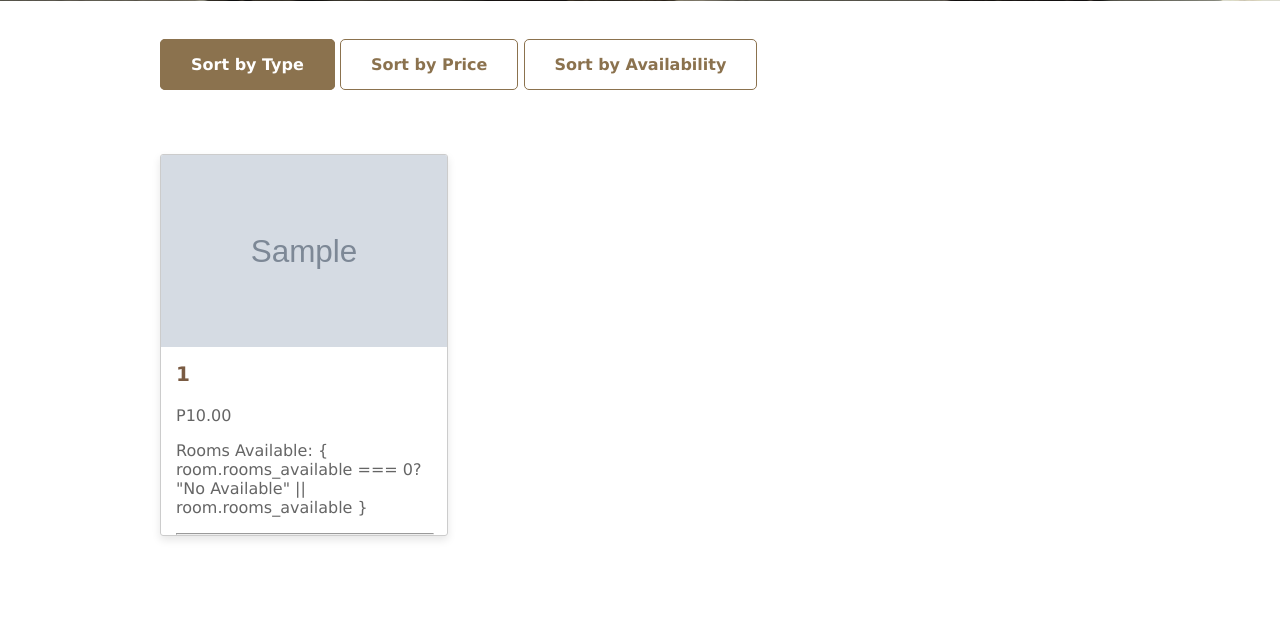
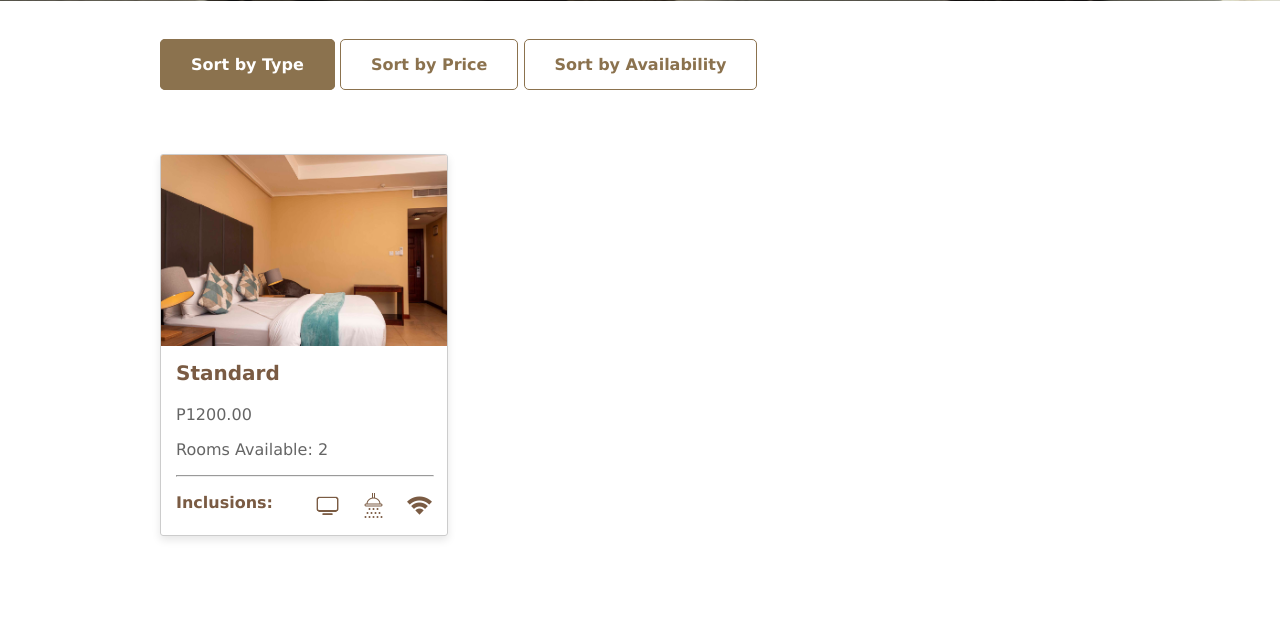
Before and after one commit to DymurBoi/HotelCheckIn, a Django app: page /sort/ in a window 1280 px wide. Shown: the part 719-1355 px from the top of the page. Run offline with Django 5.2, Linux system fonts and the light colour scheme; data comes from the database, SQL or seed files in the repository; tables that the repository leaves empty hold one stand-in row (values such as "Sample post"); grey boxes marked "Sample" are stand-in pictures.

Commit message:
nov 26 - model transfer

```diff
--- a/accounts/views.py
+++ b/accounts/views.py
@@ -9,7 +9,7 @@ def register(request):
         form = CustomUserCreationForm(request.POST)
         if form.is_valid():
             form.save()
-            return redirect('login')  # Redirect to login after successful signup
+            return redirect('account:login')  # Redirect to login after successful signup
     else:
         form = CustomUserCreationForm()
 
--- a/dashboard/admin.py
+++ b/dashboard/admin.py
@@ -1,5 +1,5 @@
 from django.contrib import admin
-from .models import Room,RoomCategoryDashboard
+from .models import Room,RoomCategory
 # Register your models here.
-admin.site.register(RoomCategoryDashboard)
+admin.site.register(RoomCategory)
 admin.site.register(Room)
--- a/dashboard/forms.py
+++ b/dashboard/forms.py
@@ -1,9 +1,9 @@
 from django import forms
-from .models import Room, RoomCategoryDashboard
+from .models import Room, RoomCategory
 
 class RoomForm(forms.ModelForm):
     room_category = forms.ModelChoiceField(
-        queryset=RoomCategoryDashboard.objects.all(),
+        queryset=RoomCategory.objects.all(),
         empty_label="Select Room Category",
         label="Room Category",
     )
@@ -15,7 +15,7 @@ class RoomForm(forms.ModelForm):
 
 class CategoryForm(forms.ModelForm):
     class Meta:
-        model = RoomCategoryDashboard
+        model = RoomCategory
         fields = ['category_id', 'room_photo', 'room_desc', 'room_price']
         labels = {
             'category_id': 'Category',
--- a/dashboard/models.py
+++ b/dashboard/models.py
@@ -1,18 +1,23 @@
 from django.db import models
 
-class RoomCategoryDashboard(models.Model):
-    category_id = models.CharField(max_length=100,default="Standard")
-    room_photo = models.ImageField( blank=True, null=True,default= "lizard.jpeg")
+class RoomCategory(models.Model):
+    category_id = models.CharField(max_length=30)
+    room_photo = models.ImageField(default='fallback.png', blank=True)
     room_desc = models.TextField(max_length=200, blank=True)
     room_price = models.DecimalField(max_digits=10, decimal_places=2)
 
+    @property
+    def rooms_available(self):
+        return Room.objects.filter(room_category=self, is_available=True).count()
+
     def __str__(self):
-        return f"{self.category_id} - ${self.room_price}"
+        return f"{self.id} {self.category_id} - {self.category_id} - P{self.room_price}"
 
 class Room(models.Model):
-    room_category = models.ForeignKey(RoomCategoryDashboard, on_delete=models.CASCADE)
-    room_id = models.CharField(max_length=50,default=" ")
+    room_category = models.ForeignKey(RoomCategory, on_delete=models.CASCADE)
+    room_id = models.CharField(max_length=10)
+    room_photo = models.ImageField(default = 'fallback.png', blank=True)
     is_available = models.BooleanField(default=True)
 
     def __str__(self):
-        return f"{self.room_id} - ({self.room_category}) - Available: {self.is_available}"
+        return f"{self.room_id} - ({self.room_category.category_id}) - Available: {self.is_available}"
--- a/sortingroom/admin.py
+++ b/sortingroom/admin.py
@@ -1,10 +1,8 @@
 from django.contrib import admin
-from .models import RoomCategory,Reservation,Room,Payment
+from .models import Reservation,Payment
 
 # Register your models here.
 
-admin.site.register(RoomCategory)
-admin.site.register(Room)
 admin.site.register(Reservation)
 admin.site.register(Payment)
 
--- a/sortingroom/models.py
+++ b/sortingroom/models.py
@@ -1,32 +1,9 @@
 from django.db import models
 from django.core.exceptions import ValidationError
 from datetime import date
+from dashboard.models import Room
 
 # Create your models here.
-
-class RoomCategory(models.Model):
-    category_id = models.CharField(max_length=30)
-    room_photo = models.ImageField(default='fallback.png', blank=True)
-    room_desc = models.TextField(max_length=200, blank=True)
-    room_price = models.DecimalField(max_digits=10, decimal_places=2)
-
-    @property
-    def rooms_available(self):
-        return Room.objects.filter(room_category=self, is_available=True).count()
-
-    def __str__(self):
-        return f"{self.id} {self.category_id} - {self.category_id} - P{self.room_price}"
-
-
-class Room(models.Model):
-    room_category = models.ForeignKey(RoomCategory, on_delete=models.CASCADE)
-    room_id = models.CharField(max_length=10)
-    room_photo = models.ImageField(default = 'fallback.png', blank=True)
-    is_available = models.BooleanField(default=True)
-
-    def __str__(self):
-        return f"{self.room_id} - ({self.room_category.category_id}) - Available: {self.is_available}"
-
 
 class Reservation(models.Model):
     room = models.ForeignKey(Room, on_delete=models.CASCADE)
--- a/sortingroom/static/sortingroom/room_list.js
+++ b/sortingroom/static/sortingroom/room_list.js
@@ -26,7 +26,7 @@ function closeDialog() {
 function goToReserve(roomId) {
     if (roomId) {
         console.log("Redirecting with roomId:", roomId);
-        window.location.href = `/reserve_room/${roomId}/`;
+        window.location.href = `sort/reserve_room/${roomId}/`;
     } else {
         console.error("Category ID is missing. Cannot redirect.");
     }
--- a/sortingroom/templates/sortingroom/reserve_room.html
+++ b/sortingroom/templates/sortingroom/reserve_room.html
@@ -30,7 +30,7 @@
         <div class="info_form">
             <div class="room-info">
                 <div class="img-container">
-                    <img src="{{ room.room_category.room_photo.url }}" alt="Room Photo">
+                    <img src="{{ room.room_category.room_photo.url | default:'sortingroom/static/wifi.png' }}" alt="Room Photo">
                 </div>
                 <div class="details">
                     <h3>Reserved Room: {{ room.room_category.category_id }}</h3>
@@ -38,7 +38,7 @@
                 </div>
             </div>
 
-            <form id="reservationForm" method="POST" action="{% url 'reserve_room' room.room_category.id %}">
+            <form id="reservationForm" method="POST" action="{% url 'sortingroom:reserve_room' room.room_category.id %}">
                 <h2>Enter your details</h2>
                 {% csrf_token %}
                 <div class="info two-column">
--- a/sortingroom/templates/sortingroom/room_list.html
+++ b/sortingroom/templates/sortingroom/room_list.html
@@ -57,7 +57,7 @@
                         <div class="card-body">
                             <h5 class="card-title">{{ room.category_id }}</h5>
                             <p class="card-text">P{{ room.room_price }}</p>
-                            <p class="card-text">Rooms Available: { room.rooms_available === 0? "No Available" || room.rooms_available }</p>
+                            <p class="card-text">Rooms Available: {{ room.rooms_available }}</p>
                             <hr>
                             <div class="card-inclusion">
                                 <h4>Inclusions:</h4>
--- a/sortingroom/urls.py
+++ b/sortingroom/urls.py
@@ -1,5 +1,8 @@
 from django.urls import path
 from . import views
+from django.contrib.auth import views as auth_views
+
+app_name='sortingroom'
 
 urlpatterns = [
     path('', views.room_category, name='room_category'),
--- a/sortingroom/views.py
+++ b/sortingroom/views.py
@@ -3,7 +3,8 @@ from django.shortcuts import render, redirect, get_object_or_404
 from datetime import datetime, timezone
 from django.utils import timezone
 from django.utils.timezone import now
-from .models import Room, Reservation,RoomCategory, Payment
+from .models import Reservation, Payment
+from dashboard.models import RoomCategory, Room
 
 # Create your views here.
 
@@ -83,7 +84,7 @@ def reserve_room(request, roomId):
             payment.save()
 
             # Redirect to payment page
-            return redirect('payment_page', reservation_id=reservation.id, total_cost=total_cost)
+            return redirect('sortingroom:payment_page', reservation_id=reservation.id, total_cost=total_cost)
 
         except ValidationError as e:
             # Handle validation errors
@@ -101,6 +102,7 @@ def reserve_room(request, roomId):
             })
 
     return render(request, 'sortingroom/reserve_room.html', {'room': available_room})
+
 
 
 
```
Also changed, not shown: dashboard/views.py (+5 -5 lines), dashboard/migrations/0002_roomcategory_room_room_photo_alter_room_room_id_and_more.py (added), dashboard/urls.py (line endings or trailing spaces), database.db (added), db.sqlite3, media/standard.jpg (added), media/standard_gQvnOvG.jpg (added), sortingroom/migrations/0001_initial.py, sortingroom/migrations/0002_remove_room_room_category_alter_reservation_room_and_more.py (added).
